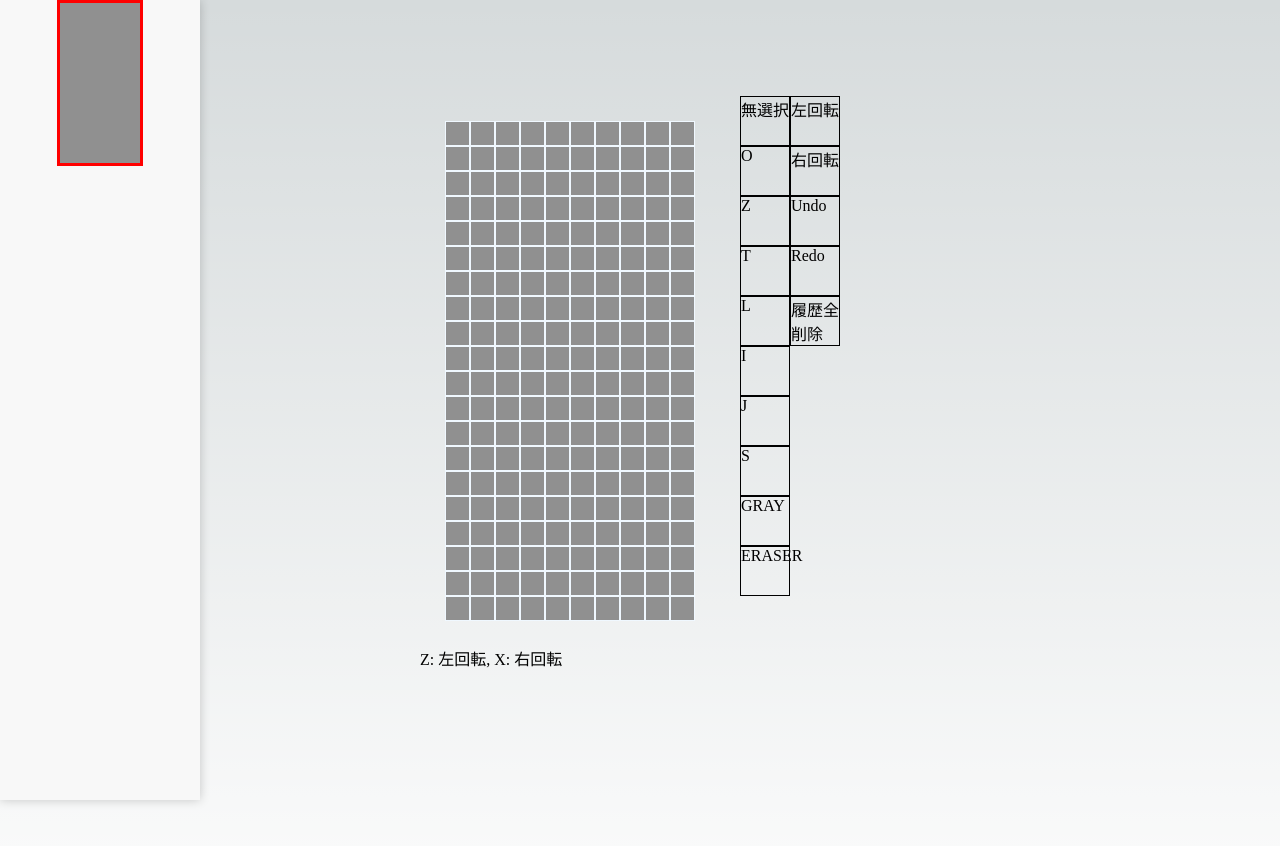
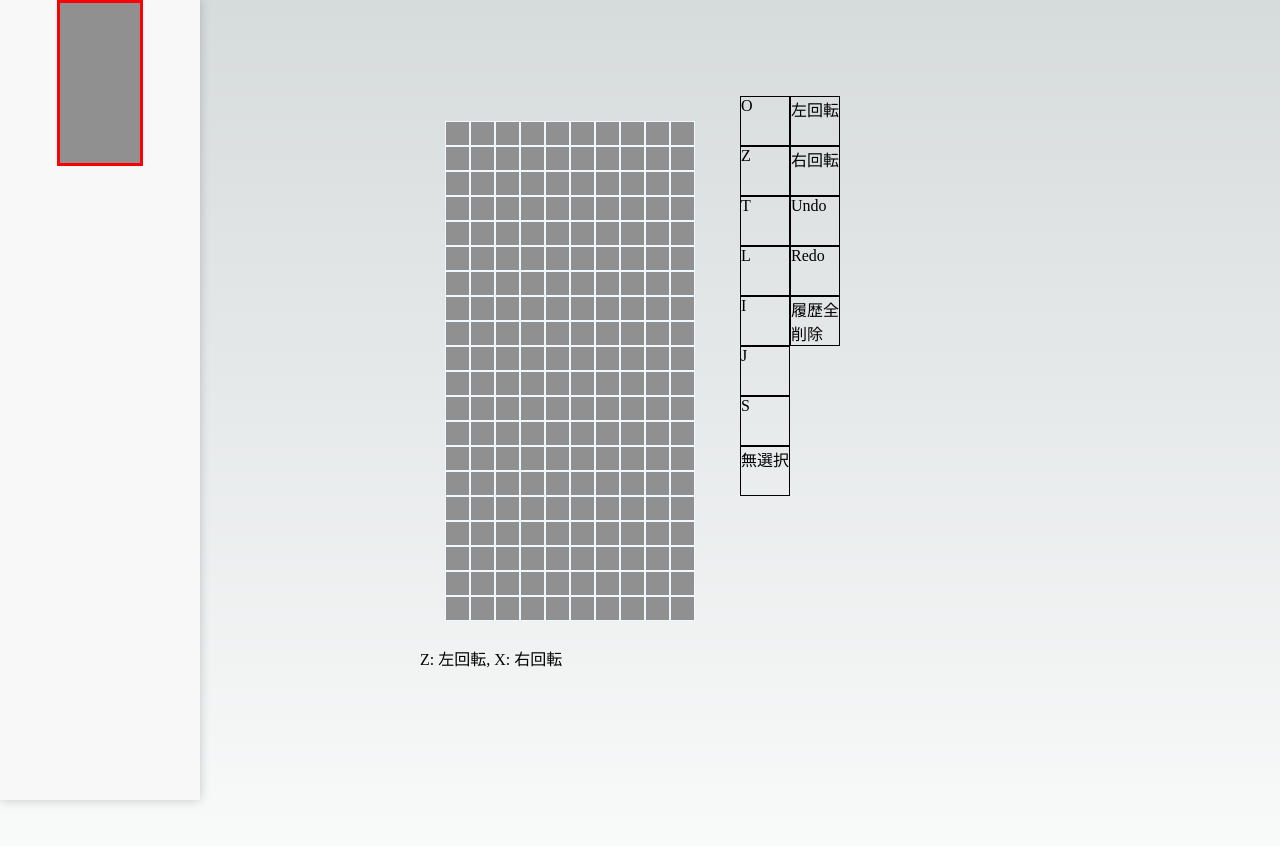
Before and after one commit to hikamayogoat/next-practice, a Next.js app: page / in a window 1280 px wide. Shown: the top 846 px of the page. Built offline with nearby package versions, Linux system fonts and the light colour scheme.

Commit message:
7種1巡対応

```diff
--- a/src/app/components/TetrisArea/Controller/Controller.tsx
+++ b/src/app/components/TetrisArea/Controller/Controller.tsx
@@ -1,9 +1,9 @@
 import { BlockKind, config } from "@/app/config/config";
 import lodash from "lodash";
-import { Dispatch, memo, SetStateAction } from "react";
+import { Dispatch, memo, SetStateAction, useEffect } from "react";
 import { convertNumberToMinoName } from "util/converter";
 import { generateEmptyTableStyleArray } from "util/generater";
-import { initializeHistory } from "util/history";
+import { initializeHistory, initializeUsedMinoHistory } from "util/history";
 import { ControlMino as MinoStatus } from "../TetrisArea";
 import controllerStyle from "./controller.module.css";
 
@@ -13,11 +13,12 @@ export type ControllerProps = {
   setCurrentMino: (newCurrentControlMino: MinoStatus) => void;
   historyIndexState: number | undefined;
   setHistoryIndexState: Dispatch<SetStateAction<number | undefined>>;
+  unavailableMinoList: number[];
 };
 
 export function Controller(props: ControllerProps) {
-  const minoCandidateList = [
-    BlockKind.NONE,
+  // config.BlockKind と同じ順番にしないと不整合が起こるので注意
+  const blockKindList = [
     BlockKind.O,
     BlockKind.Z,
     BlockKind.T,
@@ -25,11 +26,12 @@ export function Controller(props: ControllerProps) {
     BlockKind.I,
     BlockKind.J,
     BlockKind.S,
-    BlockKind.GRAY,
-    BlockKind.ERASER,
+    BlockKind.NONE,
+    // BlockKind.GRAY,
+    // BlockKind.ERASER,
   ];
 
-  const onCandidateClick = (mino: BlockKind) => () => {
+  const onMinoClick = (mino: BlockKind) => () => {
     const newCurrentControlMino: MinoStatus = {
       blockKind: mino,
       rotation: 0,
@@ -49,6 +51,7 @@ export function Controller(props: ControllerProps) {
   const destroyHistory = () => {
     if (confirm("保存されている履歴を全て削除します。よろしいですか？")) {
       initializeHistory();
+      initializeUsedMinoHistory();
       props.setMasterTableState(generateEmptyTableStyleArray);
       props.setHistoryIndexState(0);
     } else {
@@ -71,11 +74,17 @@ export function Controller(props: ControllerProps) {
     <div className={controllerStyle.list}>
       <div className={controllerStyle.controlPanel}>
         <div>
-          {minoCandidateList.map((mino) => (
-            <div key={`${mino}`} className={controllerStyle.item} onClick={onCandidateClick(mino)}>
-              {convertNumberToMinoName(mino)}
-            </div>
-          ))}
+          {blockKindList.map((mino) =>
+            props.unavailableMinoList.includes(mino) ? (
+              <div key={`${mino}`} className={controllerStyle.item}>
+                {convertNumberToMinoName(mino)}×
+              </div>
+            ) : (
+              <div key={`${mino}`} className={controllerStyle.item} onClick={onMinoClick(mino)}>
+                {convertNumberToMinoName(mino)}
+              </div>
+            )
+          )}
         </div>
         <div>
           <div className={controllerStyle.item} onClick={onRotateClick(-1)}>
--- a/src/app/components/TetrisArea/TetrisArea.tsx
+++ b/src/app/components/TetrisArea/TetrisArea.tsx
@@ -5,7 +5,7 @@ import { TetrisTable as TetrisTable } from "./TetrisTable/TetrisTable";
 import { BlockKind, config } from "../../config/config";
 import { convertToHistoryFromTableStyle, convertToTableStyleFromHistory } from "util/converter";
 import { isSameTable as isSameTable } from "util/checker";
-import { initializeHistory } from "util/history";
+import { initializeHistory, initializeUsedMinoHistory } from "util/history";
 import { generateEmptyTableStyleArray } from "util/generater";
 import { HistoryList } from "./Histories/HistoryList";
 
@@ -20,9 +20,14 @@ export default function Top() {
   // 現在最新の盤面が表示されているかどうかを保持しておく
   const isLatestTable = useRef(false);
 
+  // 今表示されている盤面までに使ったミノを保持しておく
+  const usedMinoList = useRef<BlockKind[]>([]);
+
+  // TODO: 不整合が起きていたら検知する仕組みがないとどこかで壊れそう
   useEffect(() => {
     const historyRaw = localStorage.getItem(config.historyStorageKey);
-    if (historyRaw == null) {
+    const usedMinoHistoryRaw = localStorage.getItem(config.usedMinoHistoryStorageKey);
+    if (historyRaw == null || usedMinoHistoryRaw == null) {
       return;
     } else {
       const history = JSON.parse(historyRaw);
@@ -30,6 +35,13 @@ export default function Top() {
         isLatestTable.current = true;
       } else {
         isLatestTable.current = false;
+      }
+
+      const usedMinoHistory = JSON.parse(usedMinoHistoryRaw);
+      if (historyIndexState == 0) {
+        usedMinoList.current = [];
+      } else {
+        usedMinoList.current = usedMinoHistory.slice(0, historyIndexState);
       }
     }
   }, [historyIndexState]);
@@ -48,6 +60,7 @@ export default function Top() {
     setCurrentMino: setCurrentMino,
     historyIndexState: historyIndexState,
     setHistoryIndexState: setHistoryIndexState,
+    unavailableMinoList: generateFixedUsedMinoList(usedMinoList.current),
   };
 
   const historiesProps = {
@@ -55,6 +68,7 @@ export default function Top() {
     setHistoryIndexState: setHistoryIndexState,
   };
 
+  // localStorage の初期化処理
   useEffect(() => {
     const history = localStorage.getItem(config.historyStorageKey);
     if (history != null) {
@@ -62,15 +76,24 @@ export default function Top() {
     } else {
       initializeHistory();
     }
+
+    const usedMinoHistory = localStorage.getItem(config.usedMinoHistoryStorageKey);
+    if (usedMinoHistory != null) {
+      return;
+    } else {
+      initializeUsedMinoHistory();
+    }
   }, []);
 
   // 盤面が変わったとき、ローカルストレージにその盤面を追加して、今履歴のどこにいるかを更新する
   // また、ページが開かれたときに履歴が残っていれば復元するかを確認する
   useEffect(() => {
     const historyRaw = localStorage.getItem(config.historyStorageKey);
+    const usedMinoHistoryRaw = localStorage.getItem(config.usedMinoHistoryStorageKey);
 
-    if (historyRaw != null) {
+    if (historyRaw != null && usedMinoHistoryRaw != null) {
       const history: string[][][] = JSON.parse(historyRaw);
+      const usedMinoHistory: BlockKind[] = JSON.parse(usedMinoHistoryRaw);
 
       if (history.length > 1 && historyIndexState == undefined) {
         // 履歴がローカルストレージに残っていて、初回のレンダリングのとき
@@ -78,6 +101,7 @@ export default function Top() {
           setHistoryIndexState(history.length - 1);
         } else {
           initializeHistory();
+          initializeUsedMinoHistory();
           setHistoryIndexState(0);
         }
       } else if (
@@ -89,8 +113,14 @@ export default function Top() {
           ...history.slice(0, historyIndexState + 1),
           convertToHistoryFromTableStyle(masterTableState),
         ];
+        const newUsedMinoHistory = [...usedMinoHistory, currentMino.blockKind];
         localStorage.setItem(config.historyStorageKey, JSON.stringify(newHistory));
+        localStorage.setItem(config.usedMinoHistoryStorageKey, JSON.stringify(newUsedMinoHistory));
         setHistoryIndexState(historyIndexState + 1);
+        setCurrentMino({
+          blockKind: BlockKind.NONE,
+          rotation: 0,
+        });
       } else if (historyIndexState == undefined) {
         // 履歴がない状態での初回レンダリング時は、インデックスを初期化する
         setHistoryIndexState(0);
@@ -124,7 +154,7 @@ export default function Top() {
     <div className={tetrisArea.top}>
       <HistoryList {...historiesProps} />
       <TetrisTable {...tetrisFieldProps} />
-      <ControllerMemo {...controllerProps} />
+      <Controller {...controllerProps} />
     </div>
   );
 }
@@ -133,3 +163,8 @@ export type ControlMino = {
   blockKind: BlockKind;
   rotation: number;
 };
+
+function generateFixedUsedMinoList(usedMinoList: BlockKind[]): BlockKind[] {
+  const startIdx = ~~(usedMinoList.length / 7);
+  return usedMinoList.slice(startIdx * 7, startIdx * 7 + 7);
+}
--- a/src/app/components/TetrisArea/TetrisTable/TetrisTable.tsx
+++ b/src/app/components/TetrisArea/TetrisTable/TetrisTable.tsx
@@ -83,7 +83,7 @@ export function TetrisTable(props: TetrisTableProps) {
     }
     const relativePositions = getRelativeActivePosition(props.currentMino);
     if (
-      props.currentMino.blockKind != BlockKind.ERASER &&
+      // props.currentMino.blockKind != BlockKind.ERASER &&
       checkBlockConflict(props.masterTableState, row, col, relativePositions)
     ) {
       return;
@@ -100,6 +100,7 @@ export function TetrisTable(props: TetrisTableProps) {
       cloneTableStyle[targetX][targetY] = newCellStyle;
     });
     props.setMasterTableState(cloneTableStyle);
+    setEnterPositionState(initPosition);
   };
 
   // マウスがセルの上に乗ったときの処理
@@ -156,7 +157,7 @@ export function TetrisTable(props: TetrisTableProps) {
       const relativePositions = getRelativeActivePosition(props.currentMino);
       const cloneTableStyle = structuredClone(prev);
       if (
-        props.currentMino.blockKind != BlockKind.ERASER &&
+        // props.currentMino.blockKind != BlockKind.ERASER &&
         // masterTableStyle と tableStyle を比較するために、座標を調整する
         checkBlockConflict(props.masterTableState, row - 1, col - 1, relativePositions)
       ) {
--- a/src/app/config/config.ts
+++ b/src/app/config/config.ts
@@ -7,8 +7,8 @@ export enum BlockKind {
   I,
   J,
   S,
-  GRAY,
-  ERASER,
+  // GRAY,
+  // ERASER,
 }
 
 export const config = {
@@ -26,6 +26,7 @@ export const config = {
     S: "S",
     GRAY: "G",
   },
+  usedMinoHistoryStorageKey: "usedMinoHistory",
   defaultBackgroundColor: "#909090",
   minoColorCodes: {
     WHITE: "white",
--- a/util/converter.ts
+++ b/util/converter.ts
@@ -20,10 +20,10 @@ export function convertNumberToMinoName(kind: BlockKind) {
       return "J";
     case BlockKind.S:
       return "S";
-    case BlockKind.GRAY:
-      return "GRAY";
-    case BlockKind.ERASER:
-      return "ERASER";
+    // case BlockKind.GRAY:
+    //   return "GRAY";
+    // case BlockKind.ERASER:
+    //   return "ERASER";
   }
 }
 
@@ -43,10 +43,10 @@ export function convertBlockKindToColorCode(kind: BlockKind) {
       return config.minoColorCodes.J;
     case BlockKind.S:
       return config.minoColorCodes.S;
-    case BlockKind.GRAY:
-      return config.minoColorCodes.GRAY;
-    case BlockKind.ERASER:
-      return config.defaultBackgroundColor;
+    // case BlockKind.GRAY:
+    //   return config.minoColorCodes.GRAY;
+    // case BlockKind.ERASER:
+    //   return config.defaultBackgroundColor;
   }
 }
 
--- a/util/history.ts
+++ b/util/history.ts
@@ -1,7 +1,6 @@
 import { config } from "@/app/config/config";
 
 export function initializeHistory() {
-  console.log("initializeHistory");
   const emptyHistoryTable = new Array(10);
   for (let i = 0; i < 10; i++) {
     emptyHistoryTable[i] = new Array(20).fill(config.historyChars.EMPTY);
@@ -9,3 +8,8 @@ export function initializeHistory() {
 
   localStorage.setItem(config.historyStorageKey, JSON.stringify([emptyHistoryTable]));
 }
+
+export function initializeUsedMinoHistory() {
+  // 空配列を入れるので、盤面履歴よりindexが1つ少なくなることに注意
+  localStorage.setItem(config.usedMinoHistoryStorageKey, JSON.stringify([]));
+}
```
